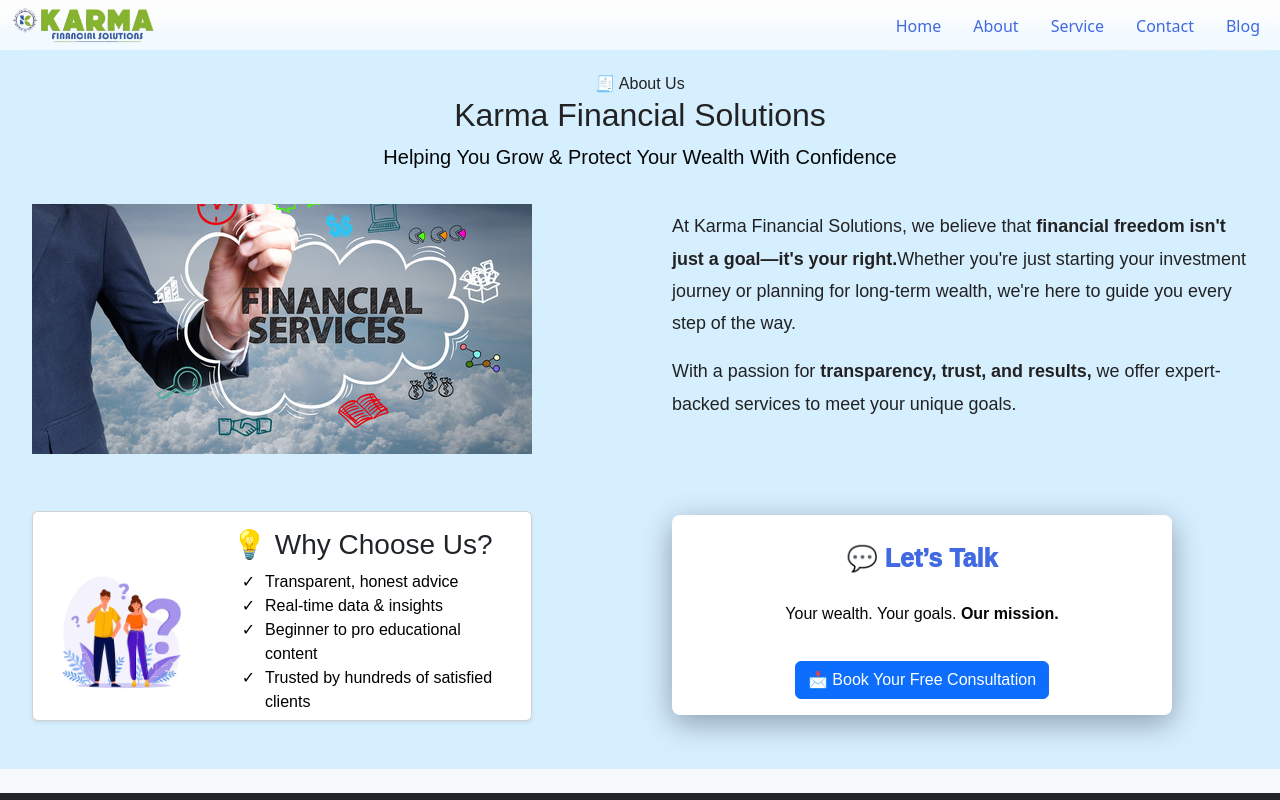
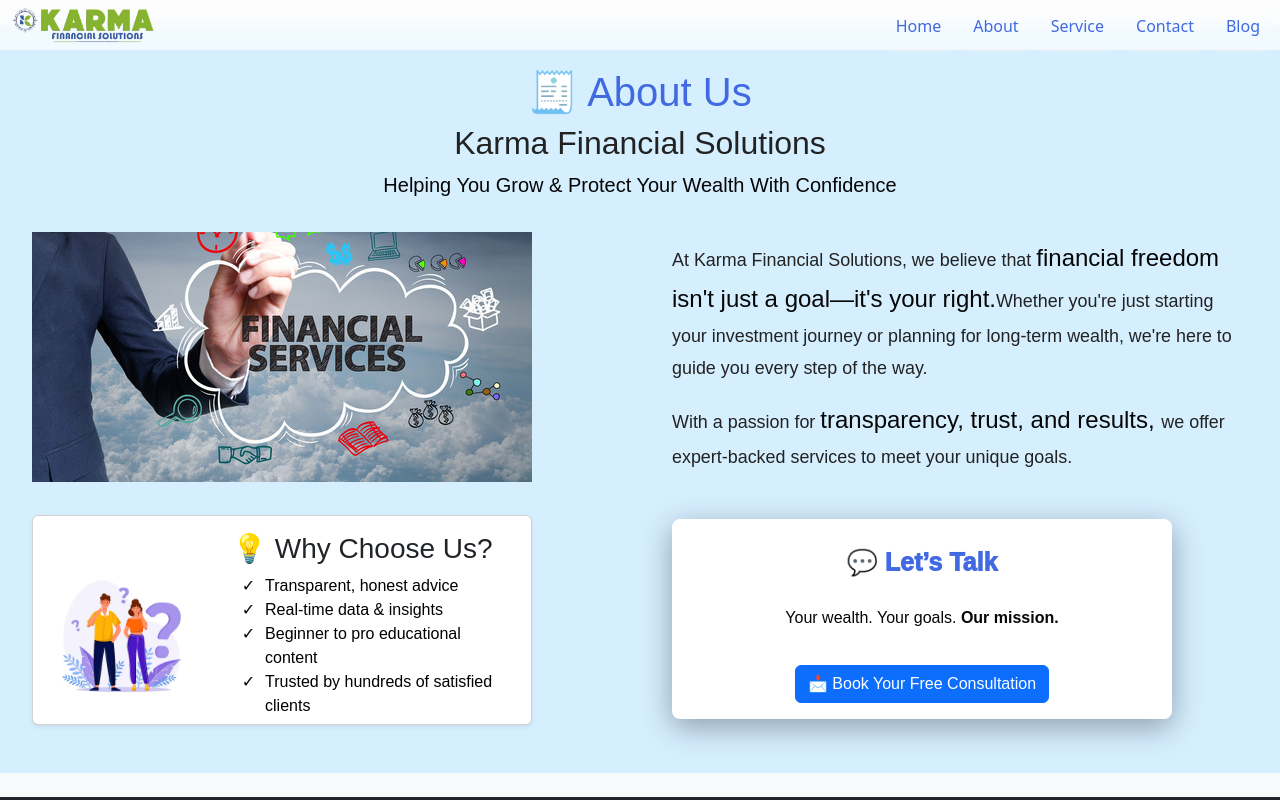
Before and after one commit to kajalvanzara05-png/karmafinancial, a React (Create React App) app: page /About in a window 1280 px wide. Shown: the top 800 px of the page. Built offline with nearby package versions, Linux system fonts and the light colour scheme.

Commit message:
updateabout

```diff
--- a/src/pages/About.css
+++ b/src/pages/About.css
@@ -11,6 +11,13 @@
   justify-content: center;
 }
 
+
+.about-subtitle{
+  margin-top:-10px !important;
+  color:royalblue;
+  font-size:40px;
+  margin-bottom:2px;
+}
 /* =============================
        GRID LAYOUT (FIXED)
 ============================= */
@@ -35,6 +42,7 @@
   width: 100%;
 }
 
+
 /* BIGGER IMAGE */
 .about-img {
   display: block;
@@ -50,7 +58,7 @@
 .choose-section {
   background: #ffffff;
   padding: 20px;
-  margin-top: 10px;
+  margin-top: -8px !important;
   max-width: 500px;  /* ⭐ WIDER WHY CHOOSE WIDTH */
   width: 100%;
   height:210px;
@@ -83,7 +91,11 @@
   line-height: 1.8;
   text-align: left;
 }
-
+.lead{
+  color: #060606;
+  font-weight: 400px;
+  font-style: bold;
+}
 /* =============================
          CTA BOX
 ============================= */
@@ -94,7 +106,7 @@
   border-radius: 8px;
   box-shadow: 0 8px 30px rgba(2,6,23,0.35);
   max-width: 500px;  /* ⭐ CTA BOX ALSO SLIGHTLY WIDER */
-  margin-top:95px !important;
+  margin-top:45px !important;
   height: 200px;
 }
 
--- a/src/pages/About.jsx
+++ b/src/pages/About.jsx
@@ -84,13 +84,13 @@
         >
           <p className="about-lead">
             At Karma Financial Solutions, we believe that{" "}
-            <strong>financial freedom isn't just a goal—it's your right.</strong>
+            <strong className="leads">financial freedom isn't just a goal—it's your right.</strong>
             Whether you're just starting your investment journey or planning for long-term wealth,
             we're here to guide you every step of the way.
           </p>
 
           <p className="about-body">
-            With a passion for <strong>transparency, trust, and results, </strong>
+            With a passion for <strong className="leads">transparency, trust, and results, </strong>
             we offer expert-backed services to meet your unique goals.
           </p>
 
--- a/src/pages/Testimonial_slider.css
+++ b/src/pages/Testimonial_slider.css
@@ -144,7 +144,8 @@
 }
 
 .testimonial-card {
-  width: 250px;
+  width: 400px;
+  height: 160px;
   padding: 20px;
   border-radius: 15px;
   background: rgb(214, 239, 255); /* yellow background */
@@ -159,7 +160,7 @@
   flex-direction: column;
   justify-content: center;
   align-items: center;
-  gap: 12px;
+  gap:0px;
   cursor: pointer;
 
 }
```
